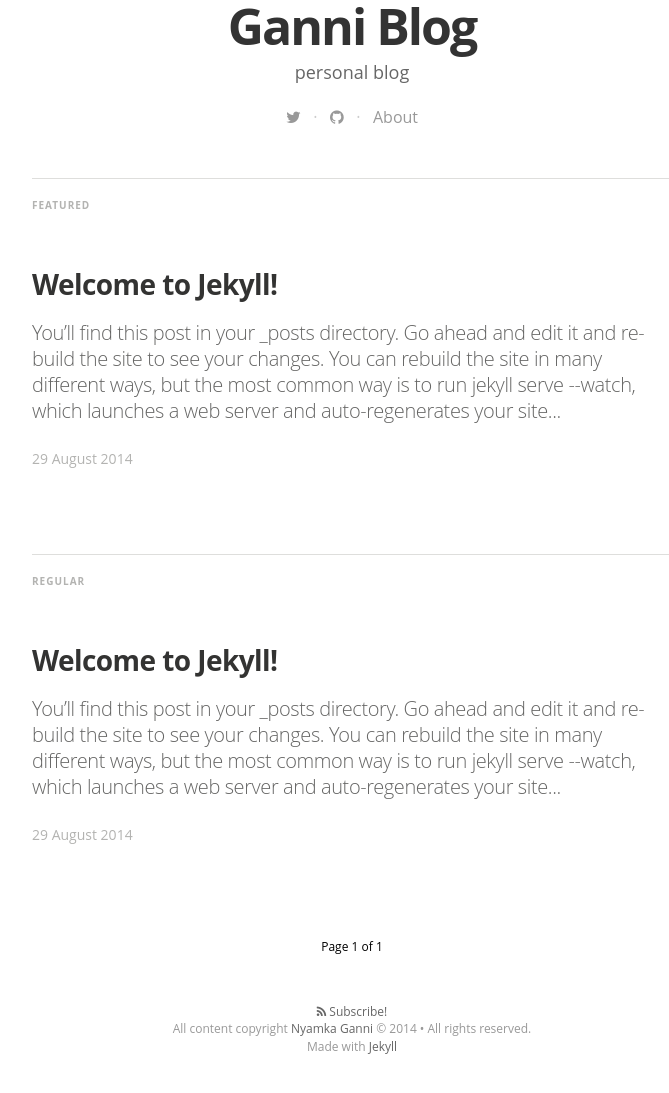
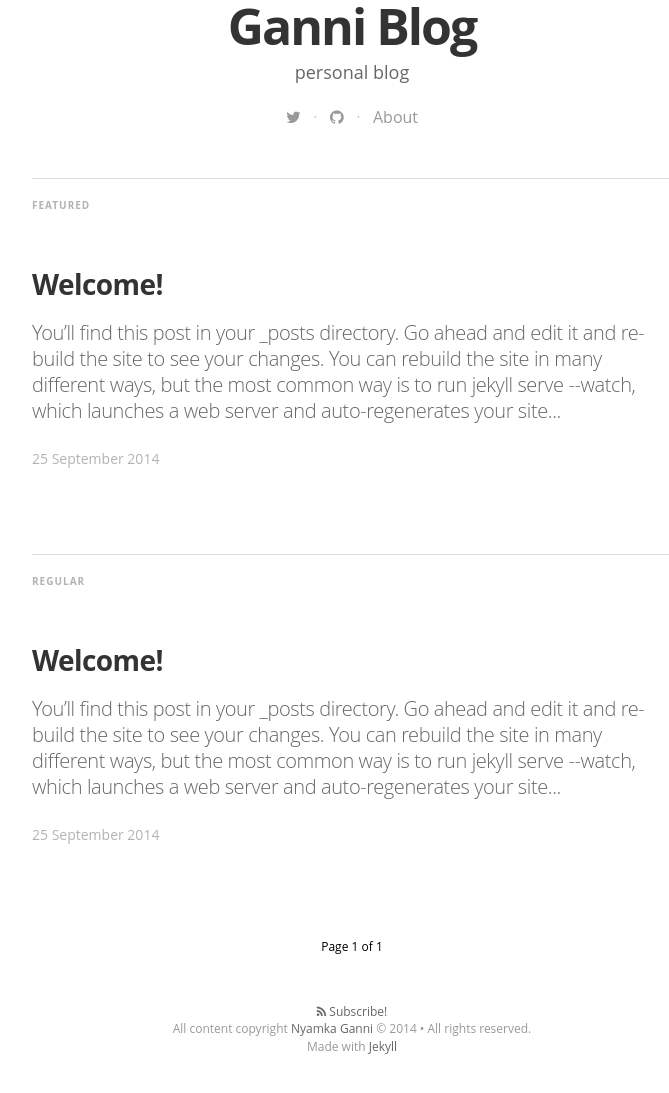
Before and after one commit to ganni/ganni.github.io, a Jekyll site: the page built from index.html, in a window 1280 px wide and 1400 px high, scrolled down 236 px, cut to the strip 297-1390 px from the top of the window. Shown: the whole strip, without its empty margins (288-957 px from the left). Built offline with Jekyll 4.4.1, drawn with Linux system fonts in a browser that asks for light colours; nearby versions of some CDN libraries; some web fonts are replaced; Markdown is read by kramdown in place of the engine named in the settings; the list of posts is cut into pages by our own code.

Commit message:
some change

```diff
--- a/_config.yml
+++ b/_config.yml
@@ -8,7 +8,7 @@ description: "personal blog"
 
 email: ganni4@gmail.com
 #blog logo
-logo: "/assets/images/df_logo.jpg"
+logo: "/assets/images/ganni-eye.png"
 # blog cover
 cover: "/assets/images/cA4aKEIPQrerBnp1yGHv_IMG_9534-3-2.jpg"
 
--- a/_posts/2014-08-29-welcome-to-jekyll.markdown
+++ b/_posts/2014-08-29-welcome-to-jekyll.markdown
@@ -1,7 +1,7 @@
 ---
 layout: post
-title:  "Welcome to Jekyll!"
-date:   2014-08-29 14:34:25
+title:  "Welcome!"
+date:   2014-09-25 14:23:49
 categories: jekyll update
 tags: featured
 image: /assets/article_images/2014-08-29-welcome-to-jekyll/desktop.jpg
```
Also changed, not shown: assets/images/df_logo.jpg (deleted), assets/images/ganni-eye.png (added).
